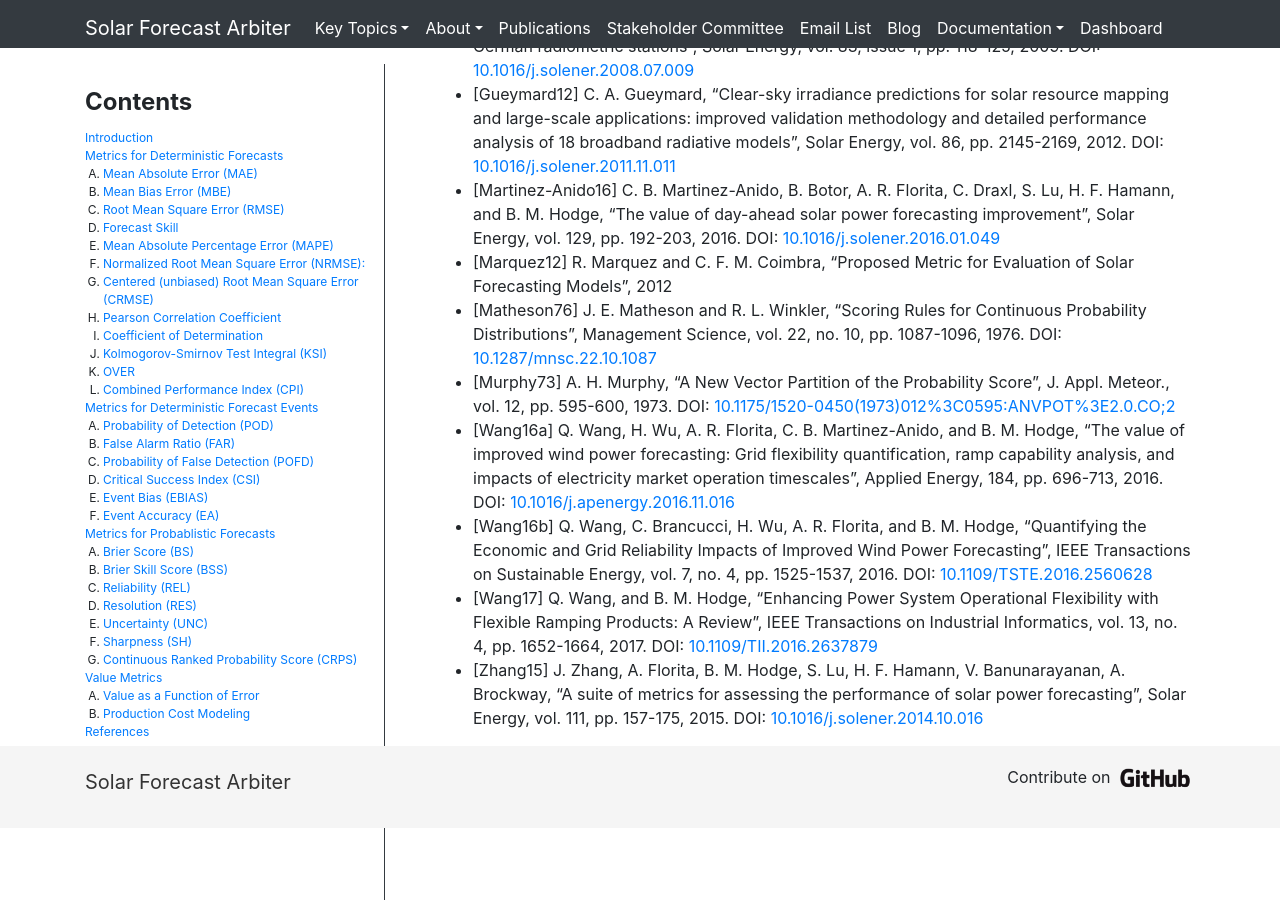
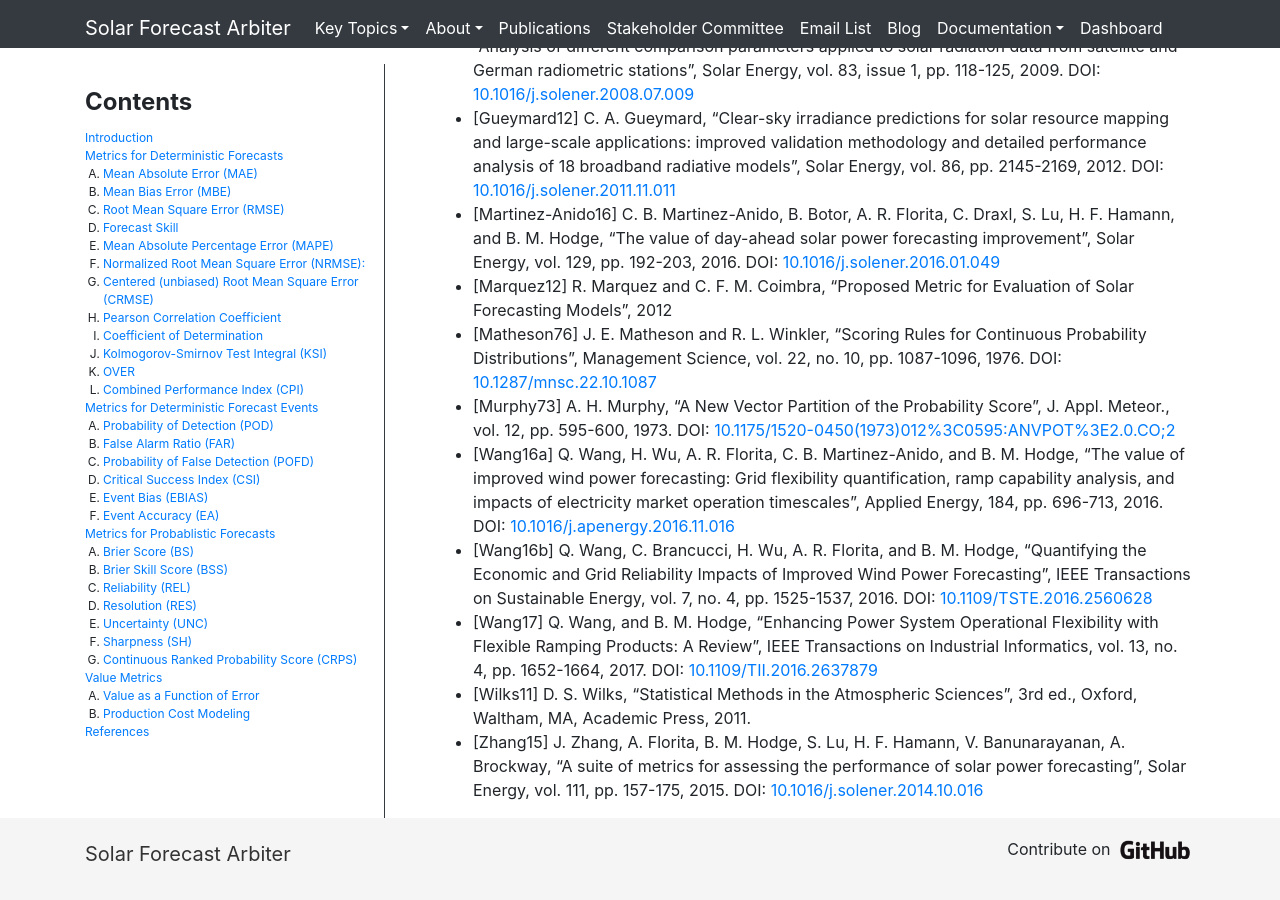
Before and after one commit to SolarArbiter/SolarArbiter.github.io, a Jekyll site: the page built from metrics.md, in a window 1280 px wide and 900 px high, scrolled down 11554 px. Built offline with Jekyll 4.4.1, drawn with Linux system fonts in a browser that asks for light colours; formulas are drawn with MathJax 3; our own code applies the rules of GitHub Pages for plain Markdown files; before the commit the page ends 12382 px from its top, so only the background shows below that.

Commit message:
metrics: add Wilks (2011) reference

```diff
--- a/metrics.md
+++ b/metrics.md
@@ -21,7 +21,7 @@ In the metrics below, we adopt the following nomenclature:
 - $$ \text{norm} : $$ normalizing factor (with the same units as the forecasted and observed values)
 - $$ \bar{F}, \, \bar{O} : $$ the mean of the forecasted and observed values, respectively
 
-For more information on these metrics and others, see [Zhang15](#ref-zhang15) and the references listed below.
+For more information on these metrics and others, see [Zhang15](#ref-zhang15), [Wilks11](#ref-wilks11) and the references listed below.
 
 
 ### Mean Absolute Error (MAE)
@@ -368,4 +368,5 @@ Models that include the above can be used to assess value of forecasts, and have
 - [<a name="ref-wang16a">Wang16a</a>] Q. Wang, H. Wu, A. R. Florita, C. B. Martinez-Anido, and B. M. Hodge, "The value of improved wind power forecasting: Grid flexibility quantification, ramp capability analysis, and impacts of electricity market operation timescales", Applied Energy, 184, pp. 696-713, 2016. DOI: [10.1016/j.apenergy.2016.11.016](https://doi.org/10.1016/j.apenergy.2016.11.016)
 - [<a name="ref-wang16b">Wang16b</a>] Q. Wang, C. Brancucci, H. Wu, A. R. Florita, and B. M. Hodge, "Quantifying the Economic and Grid Reliability Impacts of Improved Wind Power Forecasting", IEEE Transactions on Sustainable Energy, vol. 7, no. 4, pp. 1525-1537, 2016. DOI: [10.1109/TSTE.2016.2560628](https://doi.org/10.1109/TSTE.2016.2560628)
 - [<a name="ref-wang17">Wang17</a>] Q. Wang, and B. M. Hodge, "Enhancing Power System Operational Flexibility with Flexible Ramping Products: A Review", IEEE Transactions on Industrial Informatics, vol. 13, no. 4, pp. 1652-1664, 2017. DOI: [10.1109/TII.2016.2637879](https://doi.org/10.1109/TII.2016.2637879)
+- [<a name="ref-wilks11">Wilks11</a>] D. S. Wilks, "Statistical Methods in the Atmospheric Sciences", 3rd ed., Oxford, Waltham, MA, Academic Press, 2011.
 - [<a name="ref-zhang15">Zhang15</a>] J. Zhang, A. Florita, B. M. Hodge, S. Lu, H. F. Hamann, V. Banunarayanan, A. Brockway,  "A suite of metrics for assessing the performance of solar power forecasting", Solar Energy, vol. 111, pp. 157-175, 2015. DOI: [10.1016/j.solener.2014.10.016](https://doi.org/10.1016/j.solener.2014.10.016)
```
